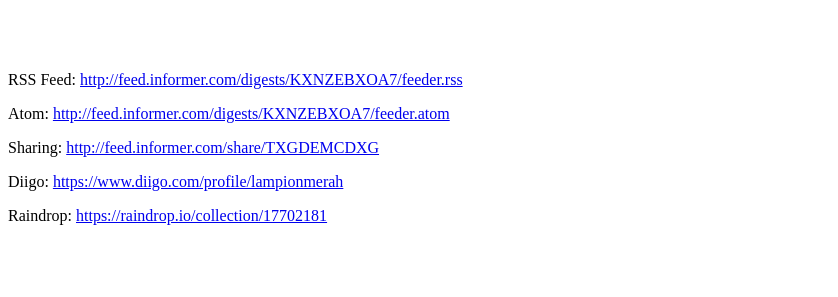
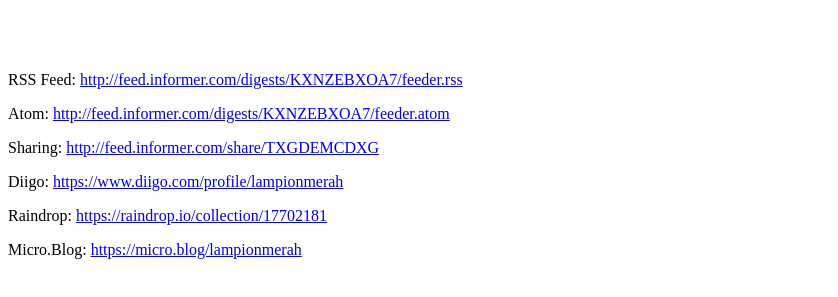
Before and after one commit to lampionmerah/lampionmerah, a plain HTML site: page index.html in a window 1280 px wide. Shown: the part 105-402 px from the top of the page, without its empty margins (0-838 px from the left). Drawn offline with Linux system fonts and the light colour scheme; a script that the page names is missing.

Commit message:
Add files via upload

```diff
--- a/index.html
+++ b/index.html
@@ -30,6 +30,8 @@
 
 <p>Raindrop: <a href="https://raindrop.io/collection/17702181">https://raindrop.io/collection/17702181</a></p>
 
+<p>Micro.Blog: <a href="https://micro.blog/lampionmerah">https://micro.blog/lampionmerah</a></p>
+
 <br>
 
 <script type="text/javascript" src="https://feed.informer.com/widgets/TXGDEMCDXG.js"></script>
```
